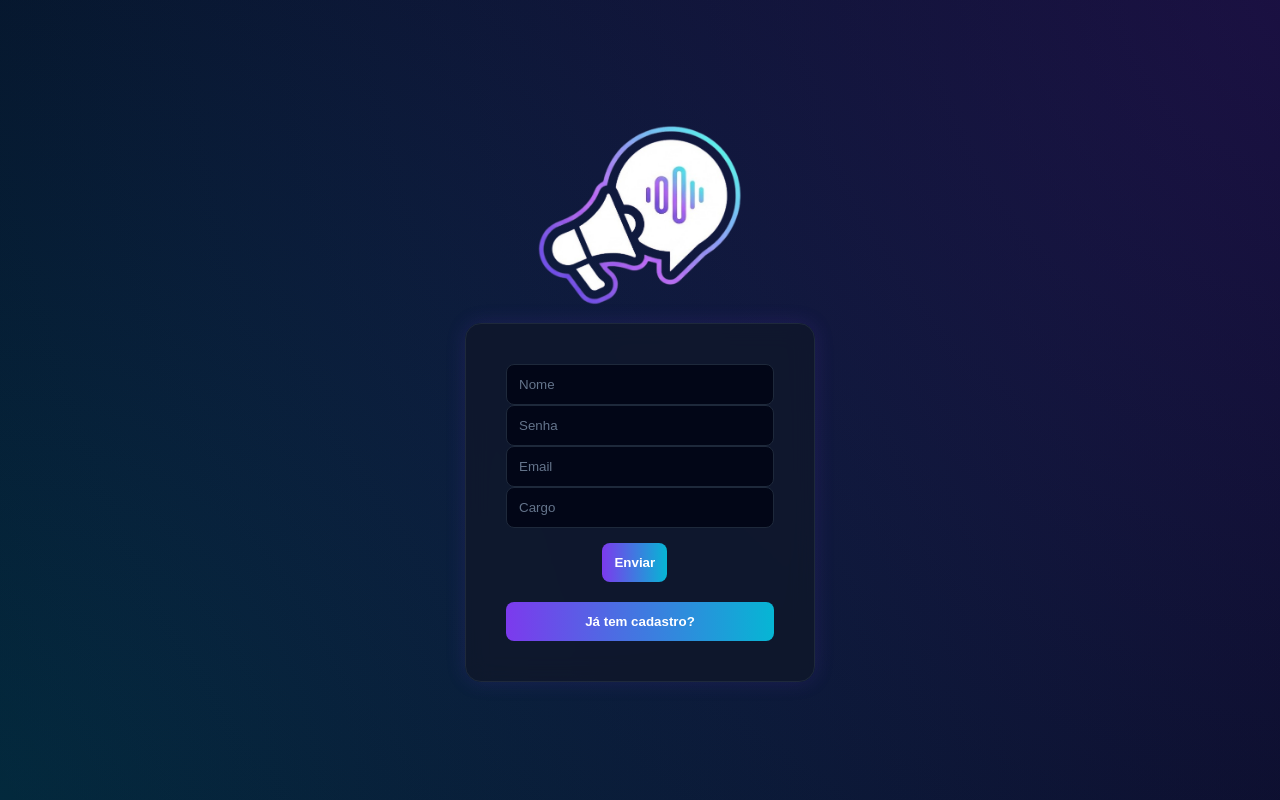
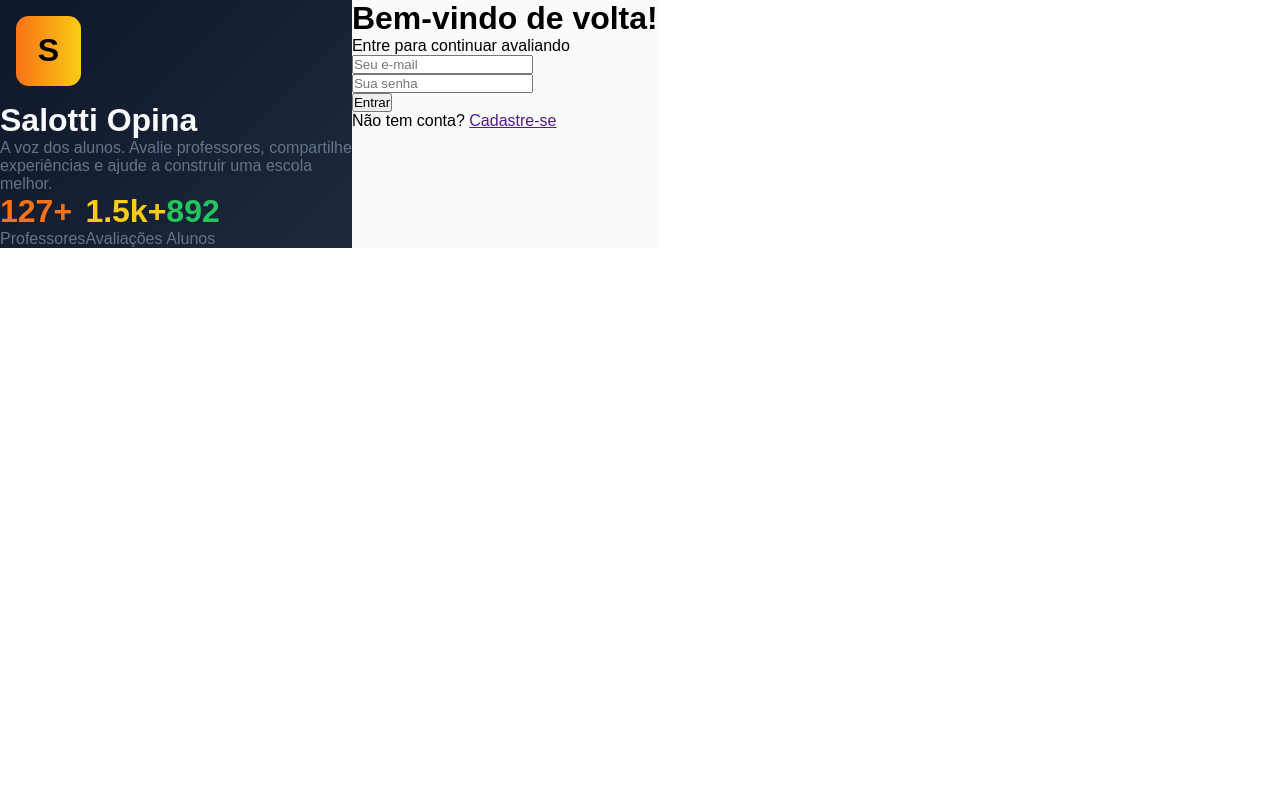
Before and after one commit to RyanM28S/Salotti_Opina, a plain HTML site: page frontend/html/longin.html in a window 1280 px wide. Drawn offline with Linux system fonts and the light colour scheme.

Commit message:
atualizado

```diff
--- a/frontend/css/login.css
+++ b/frontend/css/login.css
@@ -7,131 +7,48 @@
 
 body {
     height: 100vh;
-    display: flex;
-    flex-direction: column;
-    justify-content: center;
-    align-items: center;
-
-    background: radial-gradient(circle at top right, #7c3aed33, transparent),
-        radial-gradient(circle at bottom left, #06b6d433, transparent),
-        #020617;
-}
-.img {
-    height: 200px;
+    font-family: Arial, Helvetica, sans-serif;
 
 }
-#conteudo {
-    width: 350px;
-    padding: 40px;
-    border-radius: 16px;
+main {
+    display: flex;
+}
+.esquerda {
+    background: linear-gradient(135deg, #0F172A, #1E293B);
 
-    background: rgba(15, 23, 42, 0.8);
-    backdrop-filter: blur(12px);
-
-    border: 1px solid #1e293b;
-
+}
+.direita {
+    background-color: #F8FAFC;
+}
+.inicial {
+    background: linear-gradient(90deg, #F97316, #FACC15);
+    height: 70px;
+    width: 65px;
+    font-size: 2rem;
+    padding: 1rem;
+    border-radius: 0.8rem;
+    text-align: center;
+    margin: 1rem 1rem;
+}
+.topicos {
     display: flex;
-    flex-direction: column;
-    gap: 20px;
-    box-shadow: 0 0 20px rgba(124, 58, 237, 0.15);
 }
-
-
-h2 {
-    color: #c084fc;
-    text-align: center;
+.titulo {
+    font-weight: 700;
+    color:#F8FAFC ;
 }
-
-
-#formCadastro input {
-    width: 100%;
-    padding: 12px;
-    border-radius: 8px;
-    outline: none;
-
-    background: #020617;
-    color: #e2e8f0;
-
-    border: 1px solid #1e293b;
+.segundaria {
+   color:#64748B ;
 }
-
-#formCadastro input::placeholder {
-    color: #64748b;
+.professores {
+    color: #F97316;
 }
-
-
-#formCadastro button {
-    padding: 12px;
-    border-radius: 8px;
-    border: none;
-    cursor: pointer;
-
-    background: linear-gradient(90deg, #7c3aed, #06b6d4);
-    color: white;
-    font-weight: bold;
-
-    transition: 0.3s;
-    margin-left: 36%;
-    margin-top: 15px;
+.alunos {
+    color: #22C55E;
 }
-
-#formCadastro button:hover {
-    transform: scale(1.03);
-    box-shadow: 0 0 10px #7c3aed66;
+.avaliações {
+ color: #FACC15;
 }
-
-
-#cadastro {
-    background: none;
-    border: none;
-    color: #38bdf8;
-    cursor: pointer;
+.s1 {
+    color:#64748B
 }
-
-.bcadastro{
-    padding: 12px;
-    border-radius: 8px;
-    border: none;
-    cursor: pointer;
-
-    background: linear-gradient(90deg, #7c3aed, #06b6d4);
-    color: white;
-    font-weight: bold;
-
-    transition: 0.3s;
-}
-.bLogin{
-    padding: 12px;
-    border-radius: 8px;
-    border: none;
-    cursor: pointer;
-
-    background: linear-gradient(90deg, #7c3aed, #06b6d4);
-    color: white;
-    font-weight: bold;
-
-    transition: 0.3s;
-    margin-left: 36%;
-    margin-top: 15px;
-}
-
-
-#formLogin input{
-    width: 100%;
-    padding: 12px;
-    border-radius: 8px;
-    outline: none;
-
-    background: #020617;
-    color: #e2e8f0;
-
-    border: 1px solid #1e293b;
-}
-
-#formLogin input::placeholder {
-    color: #64748b;
-}
-
-.white{
-    color: white
-}
--- a/frontend/html/longin.html
+++ b/frontend/html/longin.html
@@ -6,26 +6,44 @@
     <meta name="viewport" content="width=device-width, initial-scale=1.0">
     <title>Login</title>
     <link rel="stylesheet" href="../css/login.css">
+    <link href="https://fonts.googleapis.com/css2?family=Poppins:wght@300;400;500;600;700&display=swap" rel="stylesheet">
 </head>
 
 <body>
-    <header><img class="img" src="../img/logo.png" alt="logo"></header>
-    <main id="conteudo" class =  "conteudo2">
+    <header></header>
+    <main>
+        <div class="esquerda">
+            <h1 class="inicial">S</h1>
+            <h1 class="titulo">Salotti Opina</h1>
+            <p class="segundaria">A voz dos alunos. Avalie professores, compartilhe <br> experiências e ajude a construir uma escola <br>  melhor.</p>
+            <div class="topicos">
+                <div>
+                    <h1 class="professores">127+</h1>
+                    <p class="s1">Professores</p>
+                </div>
+                <div>
+                    <h1 class="avaliações">1.5k+</h1>
+                    <p class="s1">Avaliações</p>
+                </div>
+                <div>
+                    <h1 class="alunos">892</h1>
+                    <p class="s1">Alunos</p>
+                </div>
+            </div>
+        </div>
 
-        <h2 style="color:white; text-align:center;">Cadastro</h2>
 
-        <form id="formCadastro">
-            <input type="text" placeholder="Nome" id="Nome">
-            <input type="email" placeholder="Email" id="Email">
-            <input type="password" placeholder="Senha" id="Senha">
-            <input type="text" placeholder="Cargo" id="Role">
+        <div class="direita">
+            <h1>Bem-vindo de volta!</h1>
+            <p>Entre para continuar avaliando</p>
+            <input type="text" placeholder="Seu e-mail"><br>
+            <input type="text" placeholder="Sua senha"><br>
+            <button>Entrar</button>
+            <p>Não tem conta? <a href=""> Cadastre-se</a></p>
 
-            <button type="submit">Enviar</button>
-        </form>
 
-        <button id="login" class="bcadastro">
-            Já tem conta? Entrar
-        </button>
+        </div>
+    </main>
     <footer></footer>
 
     <script src="../js/login.js"></script>
```
Also changed, not shown: 1 other file.
